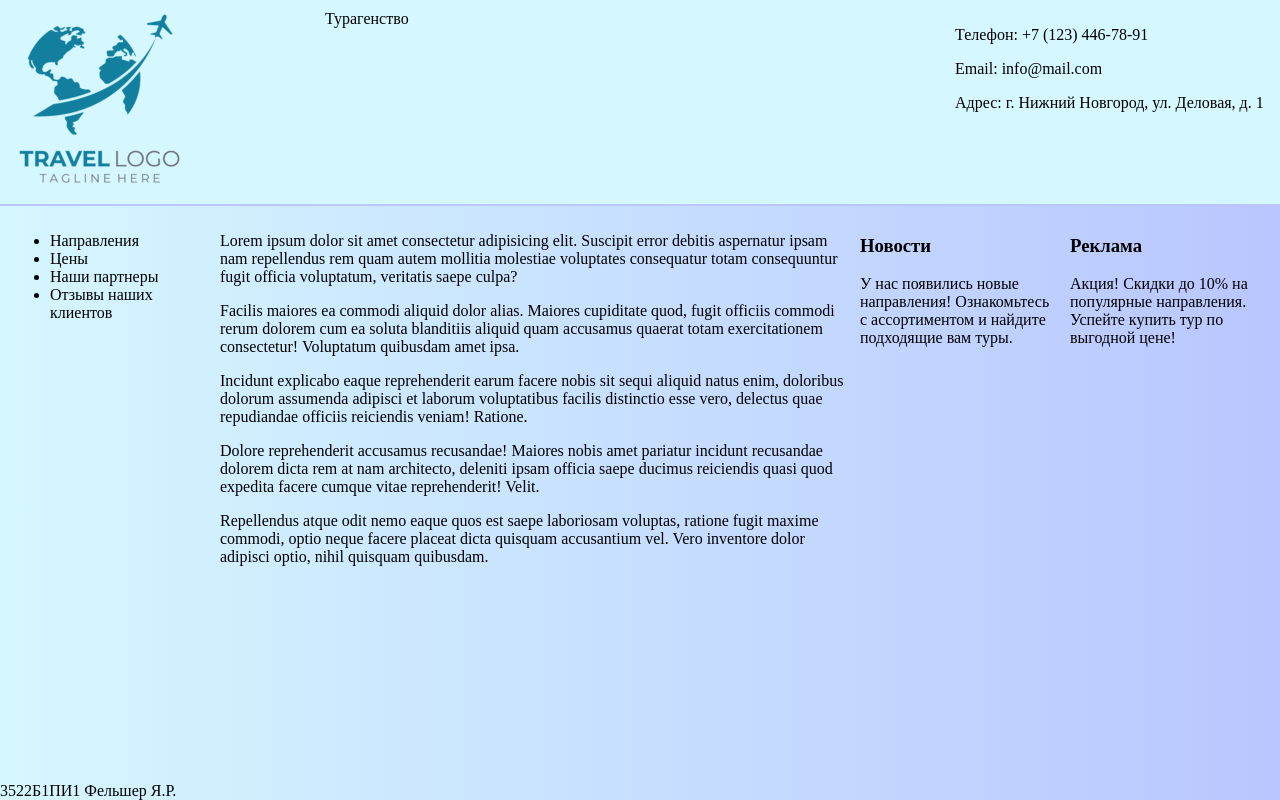
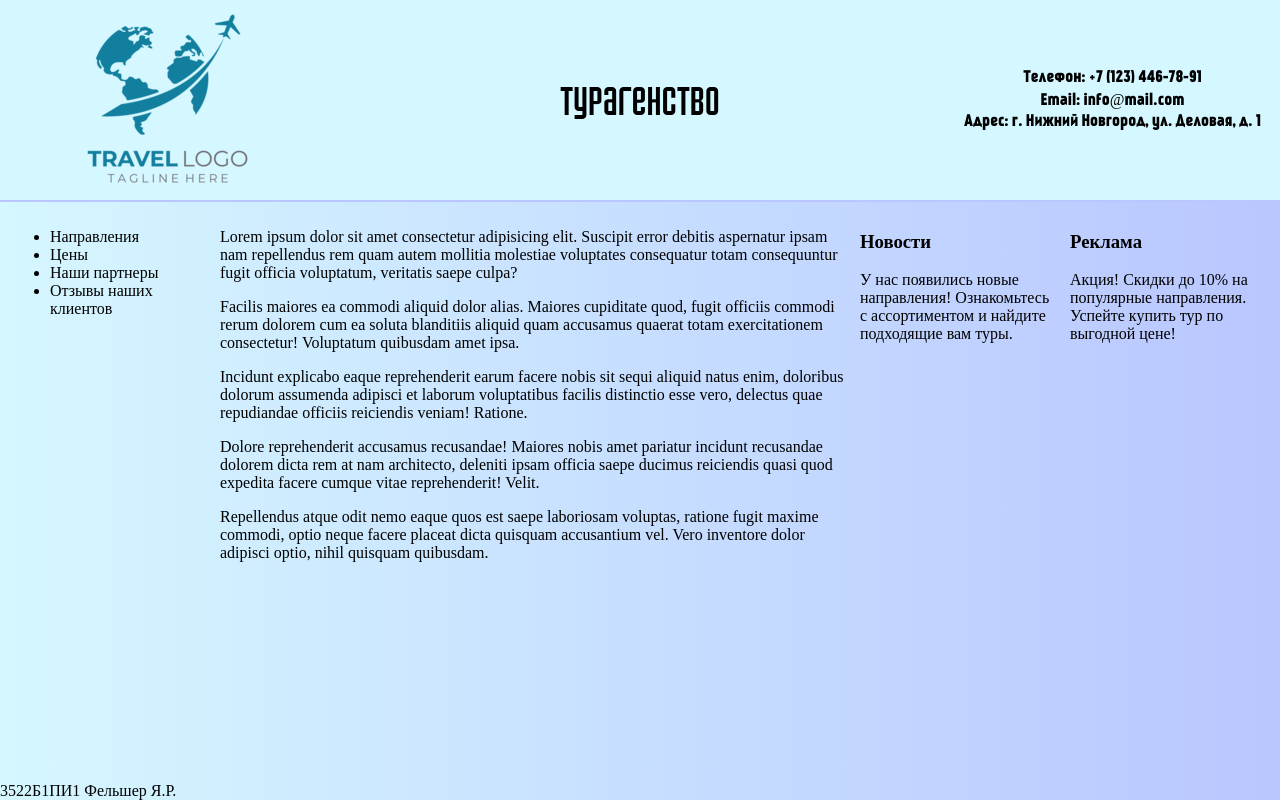
Before and after one commit to yanafel/4z, a plain HTML site: page index.html in a window 1280 px wide. Drawn offline with Linux system fonts and the light colour scheme.

Commit message:
add fonts

```diff
--- a/css/style.css
+++ b/css/style.css
@@ -1,3 +1,11 @@
+@font-face {
+    font-family: airport;
+    src: url(../font/Airport.ttf);
+}
+@font-face {
+    font-family: any;
+    src: url(../font/OKScU8ig.ttf);
+}
 body {
     margin: 0;
     padding: 0;
@@ -16,6 +24,29 @@ div {
     padding: 10px;
     background-color: #d5f7ff;
 }
+.logo {
+    display: flex;
+    justify-content: center;
+    align-items: center;
+}
+.greeting {
+    display: flex;
+    justify-content: center;
+    align-items: center;
+    font-size: 2.5rem; /* Увеличенный размер заголовка */
+    font-family: airport;
+}
+.contacts {
+    display: flex;
+    flex-direction: column;
+    justify-content: center;
+    align-items: center;
+    font-size: 1rem;
+    font-family: any;
+}
+.contacts p {
+    margin: 2px;
+}
 .container {
     display: grid;
     grid-template-columns: 200px 1fr 200px 200px;
```
